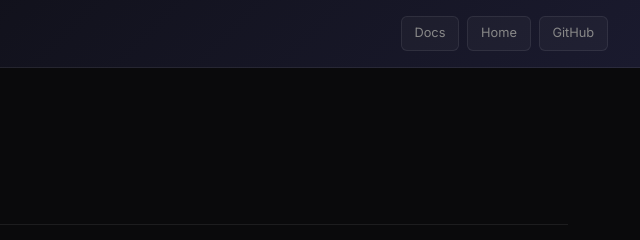
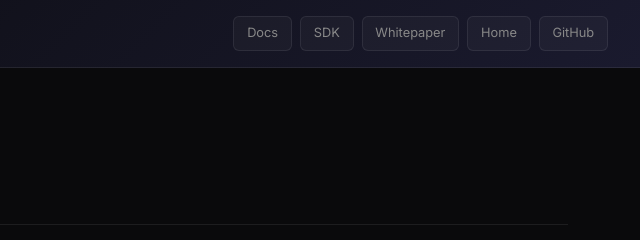
Before and after one commit to TheQuantumChronicle/cap402, a website: page docs/api-docs.html in a window 1280 px wide. Shown: the top 240 px of the page, 640-1280 px from the left. Drawn offline with Linux system fonts and the light colour scheme.

Commit message:
feat: Add cross-navigation links to all docs pages
- api-docs.html: Added SDK and Whitepaper links
- sdk-docs.html: Added API and Whitepaper links
- whitepaper.html: Added API and SDK links

Each page now has: Docs | [Other Docs] | Home | GitHub

```diff
--- a/docs/api-docs.html
+++ b/docs/api-docs.html
@@ -221,6 +221,8 @@
     </div>
     <div class="nav-links">
       <a href="/docs">Docs</a>
+      <a href="/docs/sdk-docs.html">SDK</a>
+      <a href="/docs/whitepaper.html">Whitepaper</a>
       <a href="/">Home</a>
       <a href="https://github.com/TheQuantumChronicle/CAP402" target="_blank">GitHub</a>
     </div>
```
Also changed, not shown: docs/sdk-docs.html (+2 -0 lines), docs/whitepaper.html (+2 -0 lines).
